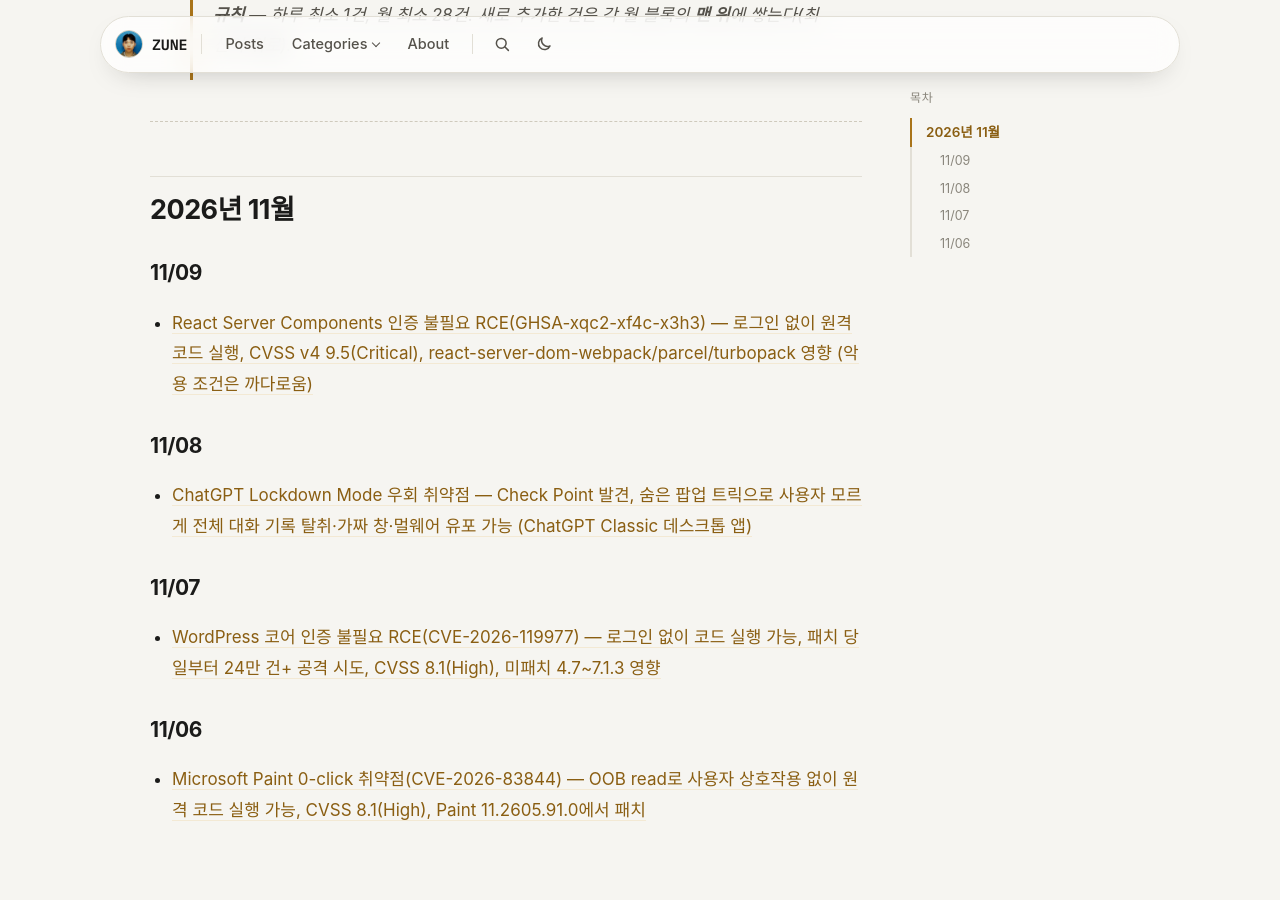
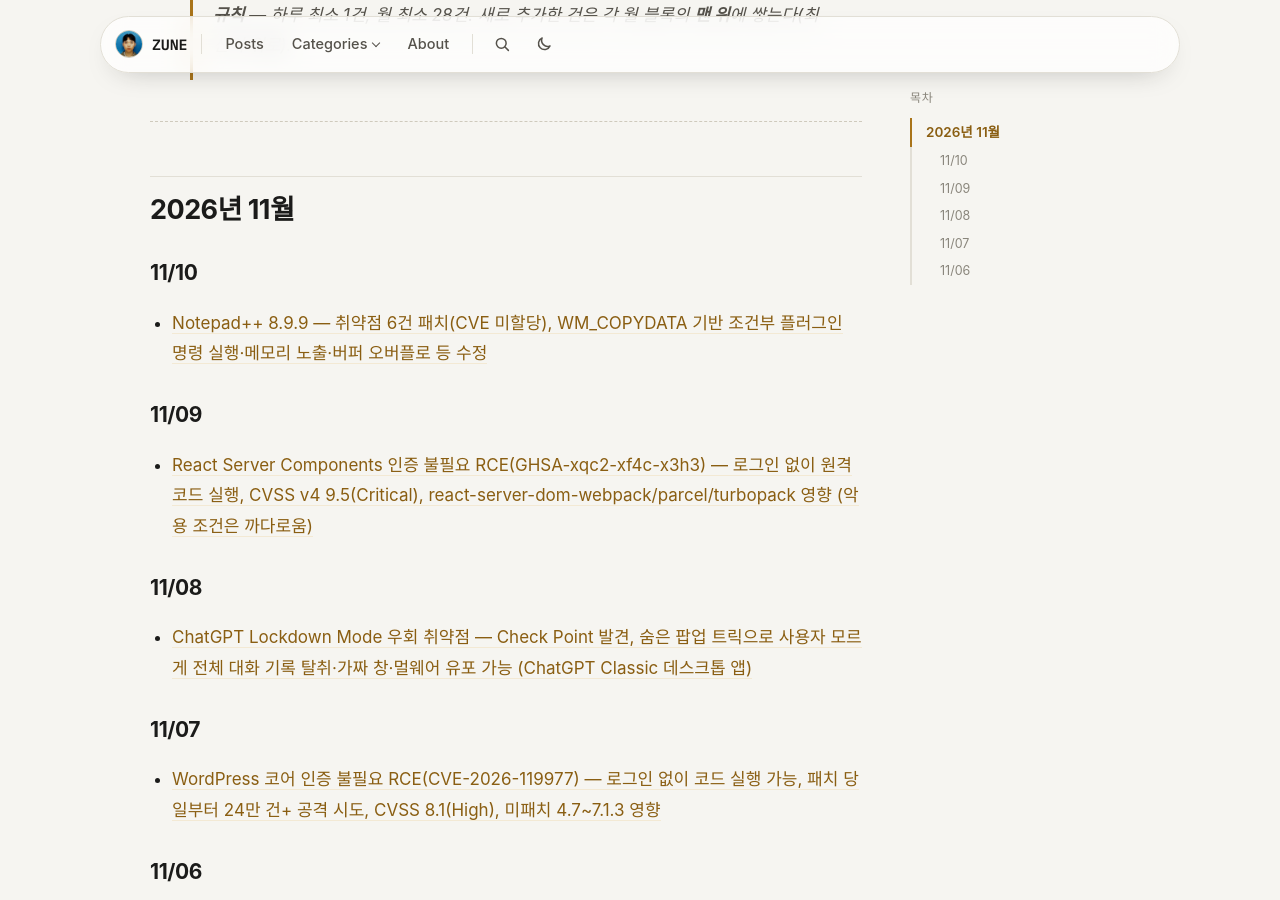
Before and after one commit to junseopark0216/junseopark0216.github.io, a Jekyll site: the page built from _posts/2026-11-06-tech-security-news-clipping.md, in a window 1280 px wide and 900 px high, scrolled down 551 px. Built offline with Jekyll 4.4.1, drawn with Linux system fonts in a browser that asks for light colours; some web fonts are replaced.

Commit message:
Add security news for November 10, 2026
Added security news updates for November 10, 2026.

```diff
--- a/_posts/2026-11-06-tech-security-news-clipping.md
+++ b/_posts/2026-11-06-tech-security-news-clipping.md
@@ -17,6 +17,10 @@
 
 ## 2026년 11월
 
+### 11/10
+
+- [Notepad++ 8.9.9 — 취약점 6건 패치(CVE 미할당), WM_COPYDATA 기반 조건부 플러그인 명령 실행·메모리 노출·버퍼 오버플로 등 수정](https://x.com/The_Cyber_News/status/2119841449709883738)
+
 ### 11/09
 
 - [React Server Components 인증 불필요 RCE(GHSA-xqc2-xf4c-x3h3) — 로그인 없이 원격 코드 실행, CVSS v4 9.5(Critical), react-server-dom-webpack/parcel/turbopack 영향 (악용 조건은 까다로움)](https://x.com/The_Cyber_News/status/2119713352507335105?s=12)
```
